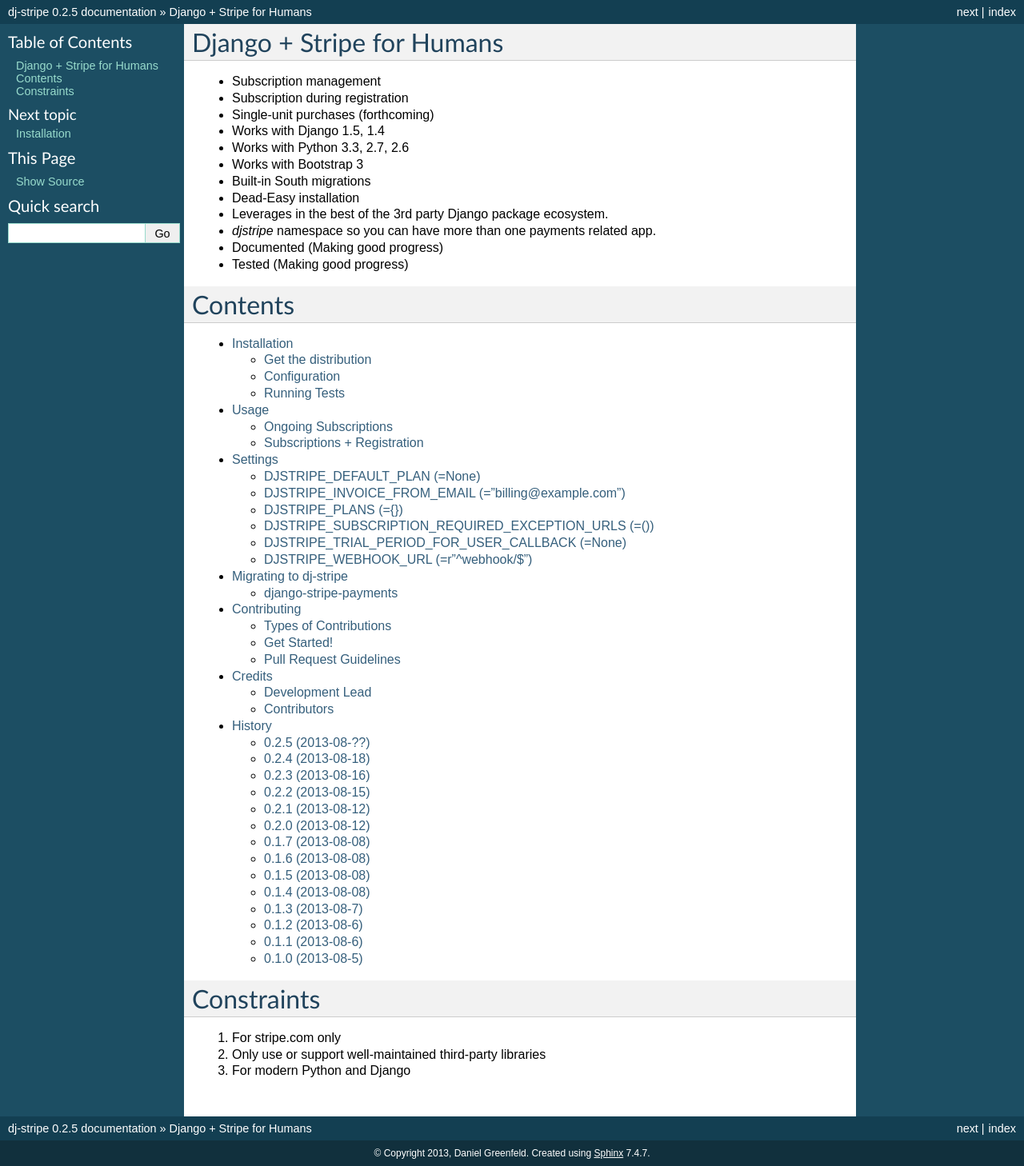
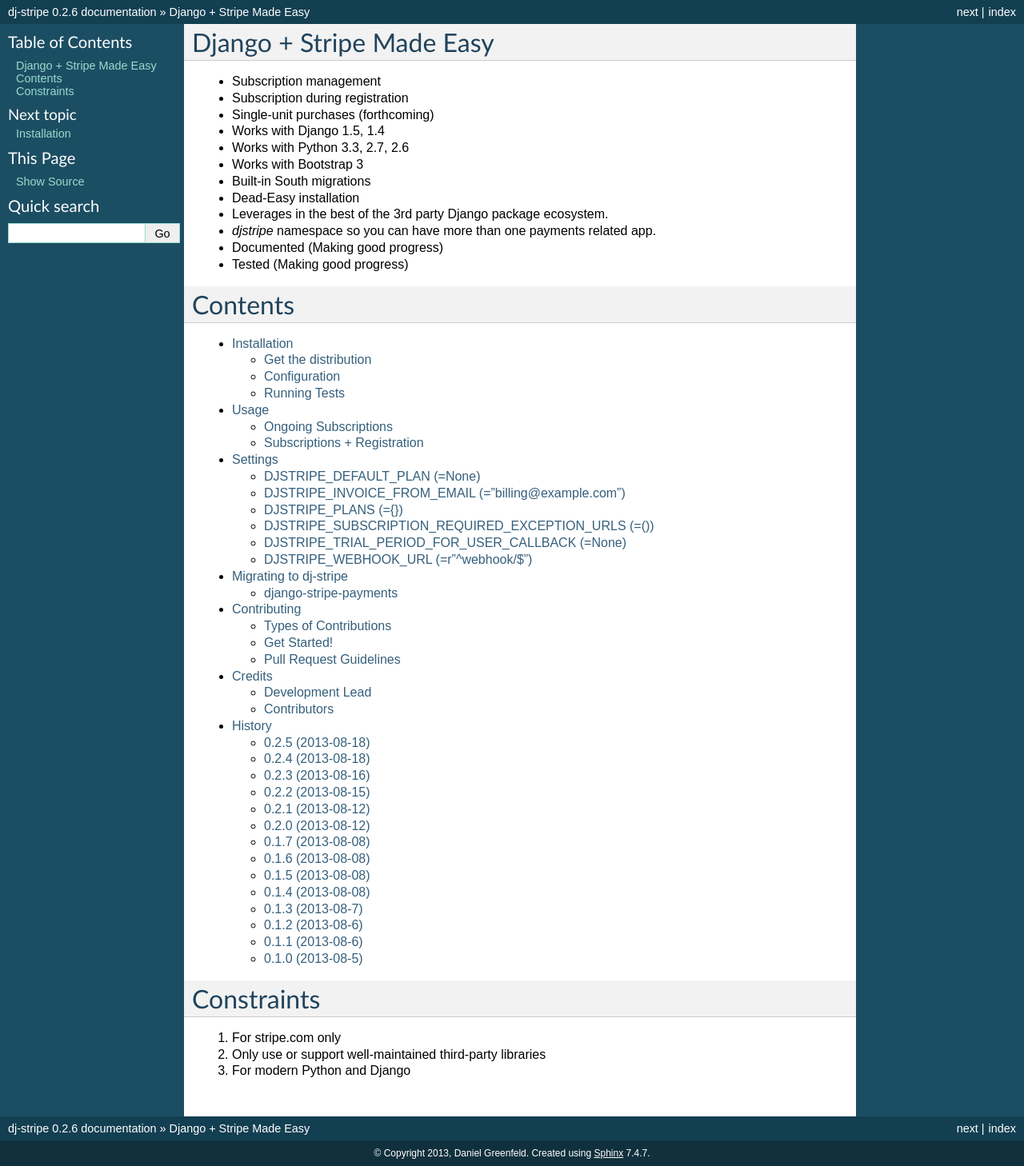
Before and after one commit to dj-stripe/dj-stripe, a Sphinx documentation site: the page built from docs/index.rst, in a window 1280 px wide. Shown: the whole page at 80% size. Built offline with Sphinx 7.4.7, drawn with Linux system fonts in a browser that asks for light colours.

Commit message:
Change the motto

```diff
--- a/HISTORY.rst
+++ b/HISTORY.rst
@@ -3,7 +3,7 @@
 History
 -------
 
-0.2.5 (2013-08-??)
+0.2.5 (2013-08-18)
 +++++++++++++++++++
 
 * Fixed bug in initial checkout
--- a/README.rst
+++ b/README.rst
@@ -12,7 +12,7 @@
         :target: https://crate.io/packages/dj-stripe?version=latest
 
 
-Django + Stripe for Humans
+Django + Stripe Made Easy
 
 Documentation
 -------------
--- a/djstripe/__init__.py
+++ b/djstripe/__init__.py
@@ -1,10 +1,10 @@
 from __future__ import unicode_literals
 
 __title__ = "dj-stripe"
-__summary__ = "Django + Stripe for humans "
+__summary__ = "Django + Stripe Made Easy"
 __uri__ = "https://github.com/pydanny/dj-stripe/"
 
-__version__ = "0.2.5"
+__version__ = "0.2.6"
 
 __author__ = "Daniel Greenfeld"
 __email__ = "pydanny@gmail.com"
--- a/docs/index.rst
+++ b/docs/index.rst
@@ -3,7 +3,7 @@
    You can adapt this file completely to your liking, but it should at least
    contain the root `toctree` directive.
 
-Django + Stripe for Humans
+Django + Stripe Made Easy
 --------------------------------
 
 * Subscription management
```
